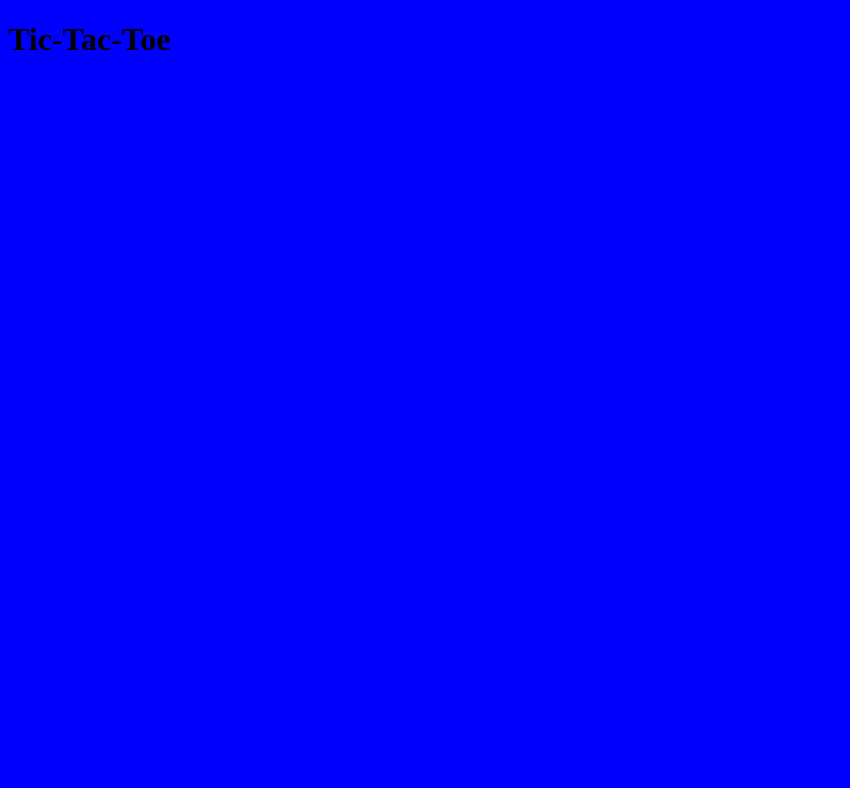
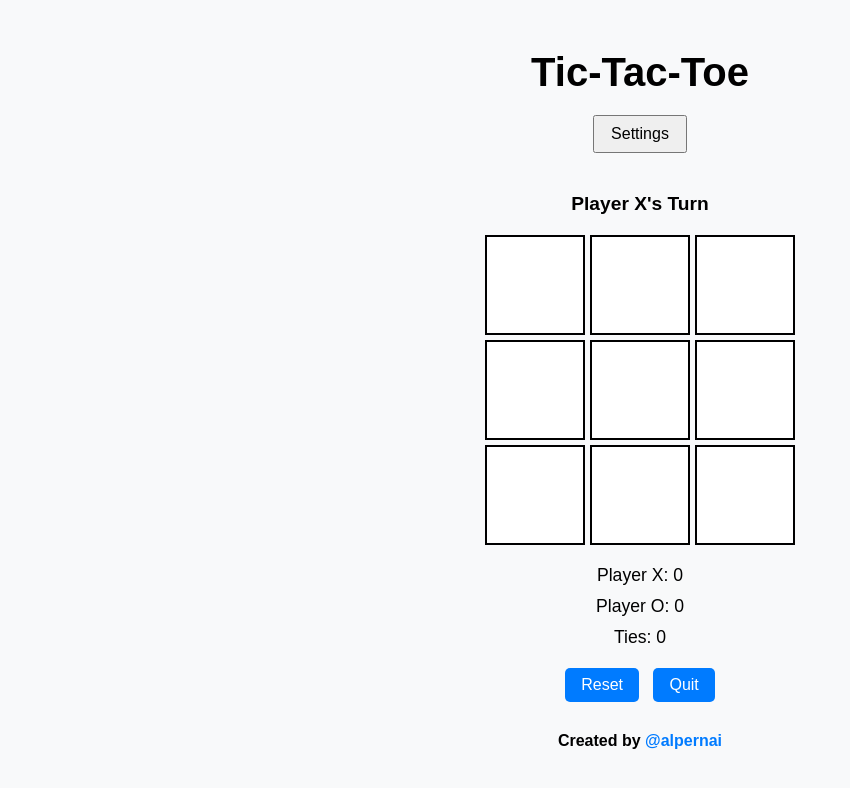
Before and after one commit to alpernai/odintictactoe, a plain HTML site: page index.html in a window 1280 px wide. Shown: the whole page, without its empty margins (0-850 px from the left). Drawn offline with Linux system fonts and the light colour scheme.

Commit message:
Create HTML structure. Position and style with CSS.

```diff
--- a/index.html
+++ b/index.html
@@ -7,7 +7,37 @@
     <link rel="stylesheet" href="style.css">
 </head>
 <body>
-    <h1>Tic-Tac-Toe</h1>
+    <header>
+        <h1 id="title">Tic-Tac-Toe</h1>
+        <button id="settings-btn">Settings</button>
+    </header>
+
+    <main>
+        <div id="display-message">Player X's Turn</div>
+
+        <div id="game-board">
+            <div class="cell" data-index="0"></div>
+            <div class="cell" data-index="1"></div>
+            <div class="cell" data-index="2"></div>
+            <div class="cell" data-index="3"></div>
+            <div class="cell" data-index="4"></div>
+            <div class="cell" data-index="5"></div>
+            <div class="cell" data-index="6"></div>
+            <div class="cell" data-index="7"></div>
+            <div class="cell" data-index="8"></div>
+        </div>
+
+        <div id="x-score">Player X: 0</div>
+        <div id="o-score">Player O: 0</div>
+        <div id="ties">Ties: 0</div>
+
+        <button id="reset-button">Reset</button>
+        <button id="quit-button">Quit</button>
+    </main>
+
+    <footer>
+        <h2>Created by <a href="https://github.com/alpernai" target="_blank">@alpernai</a></h2>
+    </footer>
 
     <script src="script.js"></script>
 </body>
--- a/style.css
+++ b/style.css
@@ -1,3 +1,107 @@
-body{
-    background-color: blue;
+/* General Reset */
+* {
+    margin: 0;
+    padding: 0;
+    box-sizing: border-box;
+    font-family: Arial, sans-serif;
 }
+
+body {
+    display: flex;
+    flex-direction: column;
+    align-items: center;
+    justify-content: center;
+    min-height: 100vh;
+    background-color: #f8f9fa;
+}
+
+/* Header */
+header {
+    text-align: center;
+    margin-bottom: 20px;
+}
+
+#title {
+    font-size: 2.5rem;
+    margin-bottom: 10px;
+}
+
+#settings-btn {
+    padding: 8px 16px;
+    cursor: pointer;
+    font-size: 1rem;
+}
+
+/* Main Section */
+main {
+    text-align: center;
+}
+
+#display-message {
+    font-size: 1.2rem;
+    margin: 10px 0;
+    font-weight: bold;
+}
+
+#game-board {
+    display: grid;
+    grid-template-columns: repeat(3, 100px);
+    grid-template-rows: repeat(3, 100px);
+    gap: 5px;
+    margin: 20px auto;
+}
+
+.cell {
+    display: flex;
+    align-items: center;
+    justify-content: center;
+    background-color: #fff;
+    border: 2px solid #000;
+    font-size: 2rem;
+    cursor: pointer;
+}
+
+.cell:hover {
+    background-color: #f1f1f1;
+}
+
+#x-score, #o-score, #ties {
+    margin: 10px 0;
+    font-size: 1.1rem;
+}
+
+button {
+    margin: 10px 5px;
+    padding: 8px 16px;
+    font-size: 1rem;
+    cursor: pointer;
+}
+
+#reset-button, #quit-button {
+    background-color: #007bff;
+    color: #fff;
+    border: none;
+    border-radius: 5px;
+}
+
+#reset-button:hover, #quit-button:hover {
+    background-color: #0056b3;
+}
+
+/* Footer */
+footer {
+    margin-top: 20px;
+}
+
+footer h2 {
+    font-size: 1rem;
+}
+
+footer a {
+    text-decoration: none;
+    color: #007bff;
+}
+
+footer a:hover {
+    text-decoration: underline;
+}
```
